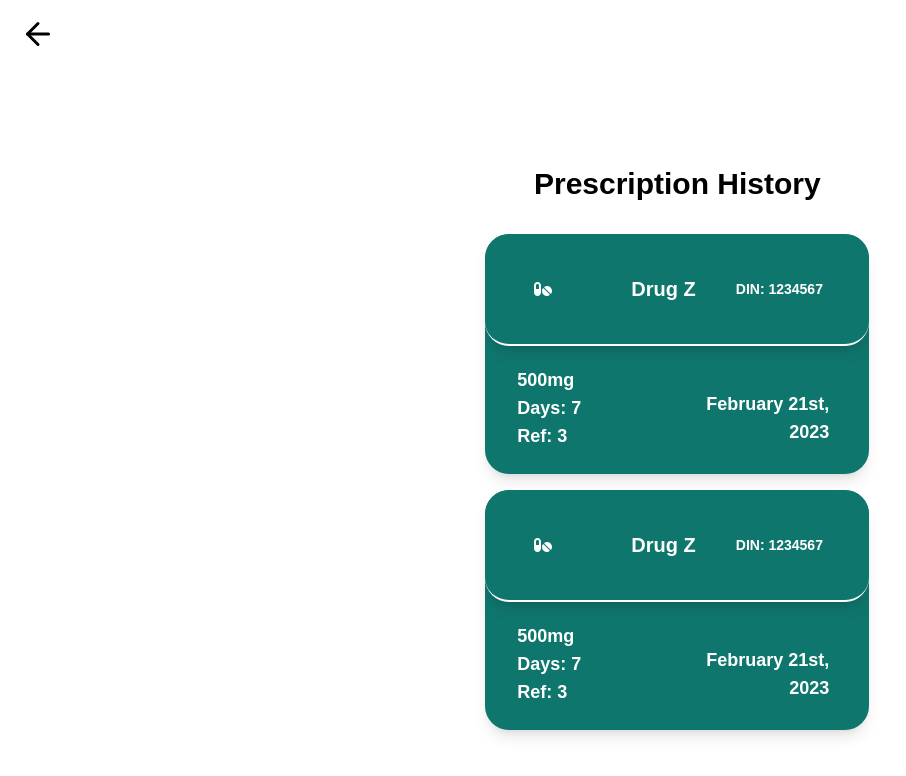
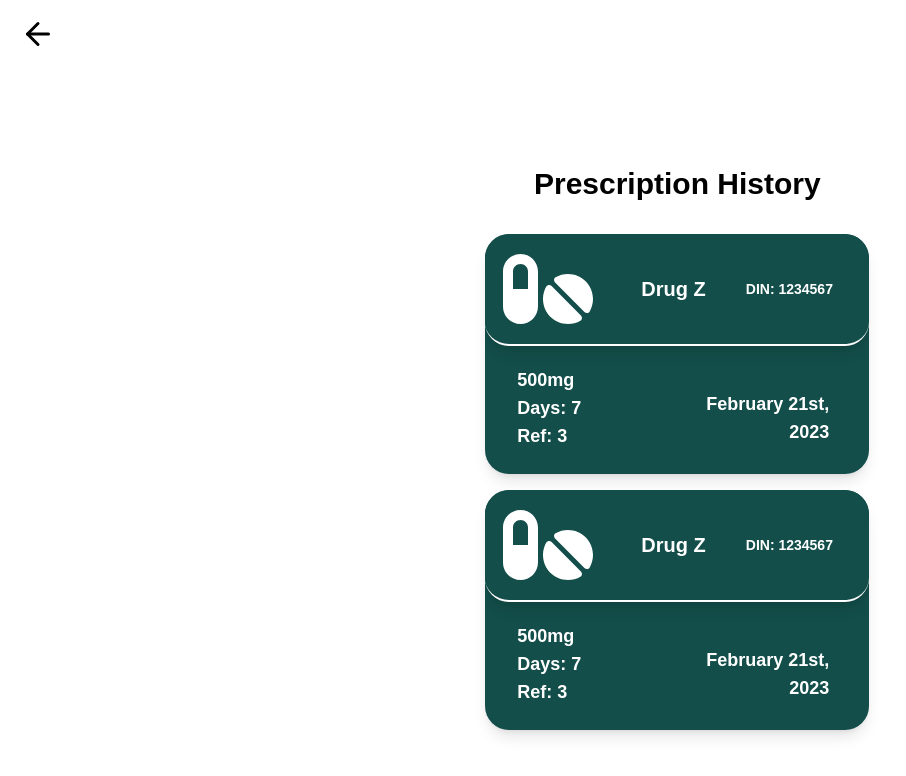
Before and after one commit to arindammishra1999/Prescribe, a Next.js app in the folder frontend/app/: page /doctorPage/prescriptionHistory in a window 1280 px wide. Shown: the top 776 px of the page, without its empty margins (0-906 px from the left). Built offline with nearby package versions, Linux system fonts and the light colour scheme; a web font is replaced by a local one.

Commit message:
PRES 14: fix prescription styling

```diff
--- a/frontend/app/app/doctorPage/prescriptionHistory/page.js
+++ b/frontend/app/app/doctorPage/prescriptionHistory/page.js
@@ -9,13 +9,14 @@
             <FiArrowLeft className="text-4xl ml-5 cursor-pointer absolute top-0 left-0 mt-4 ml-4" />
             <h1 className="text-3xl font-bold mb-4">Prescription History</h1>
 
-            <div className="rounded-3xl overflow-hidden shadow-lg bg-teal-700 text-white w-96 h-60">
-                <div className="rounded-3xl overflow-hidden shadow-lg bg-teal-700 text-white w-96 h-28 border-b-2 border-white flex items-center justify-between mb-5">
+            <div className="rounded-3xl overflow-hidden shadow-lg bg-teal-900 text-white w-96 h-60">
+                <div className="rounded-3xl overflow-hidden shadow-lg bg-teal-900 text-white w-96 h-28 border-b-2 border-white flex items-center justify-between mb-5">
                     <div className="block rounded-lg flex flex-col rounded-xl">
-                        <div className="border-2 border-teal-700 rounded-xl p-4 flex flex-row justify-evenly items-center text-white">
+                        <div className="border-2 border-teal-900 rounded-xl p-4 flex flex-row justify-evenly items-center text-white">
                             <FontAwesomeIcon
                                 icon={faPills}
-                                style={{ width: "5rem", marginRight: "3rem" }}
+                                size="5x"
+                                style={{ marginRight: "3rem" }}
                             />
                             <h1 className="text-xl font-bold text-white">
                                 Drug Z
@@ -48,13 +49,14 @@
                 </div>
             </div>
 
-            <div className="rounded-3xl overflow-hidden shadow-lg bg-teal-700 text-white w-96 h-60">
-                <div className="rounded-3xl overflow-hidden shadow-lg bg-teal-700 text-white w-96 h-28 border-b-2 border-white flex items-center justify-between mb-5">
+            <div className="rounded-3xl overflow-hidden shadow-lg bg-teal-900 text-white w-96 h-60">
+                <div className="rounded-3xl overflow-hidden shadow-lg bg-teal-900 text-white w-96 h-28 border-b-2 border-white flex items-center justify-between mb-5">
                     <div className="block rounded-lg flex flex-col rounded-xl">
-                        <div className="border-2 border-teal-700 rounded-xl p-4 flex flex-row justify-evenly items-center text-white">
+                        <div className="border-2 border-teal-900 rounded-xl p-4 flex flex-row justify-evenly items-center text-white">
                             <FontAwesomeIcon
                                 icon={faPills}
-                                style={{ width: "5rem", marginRight: "3rem" }}
+                                size="5x"
+                                style={{ marginRight: "3rem" }}
                             />
                             <h1 className="text-xl font-bold text-white">
                                 Drug Z
```
